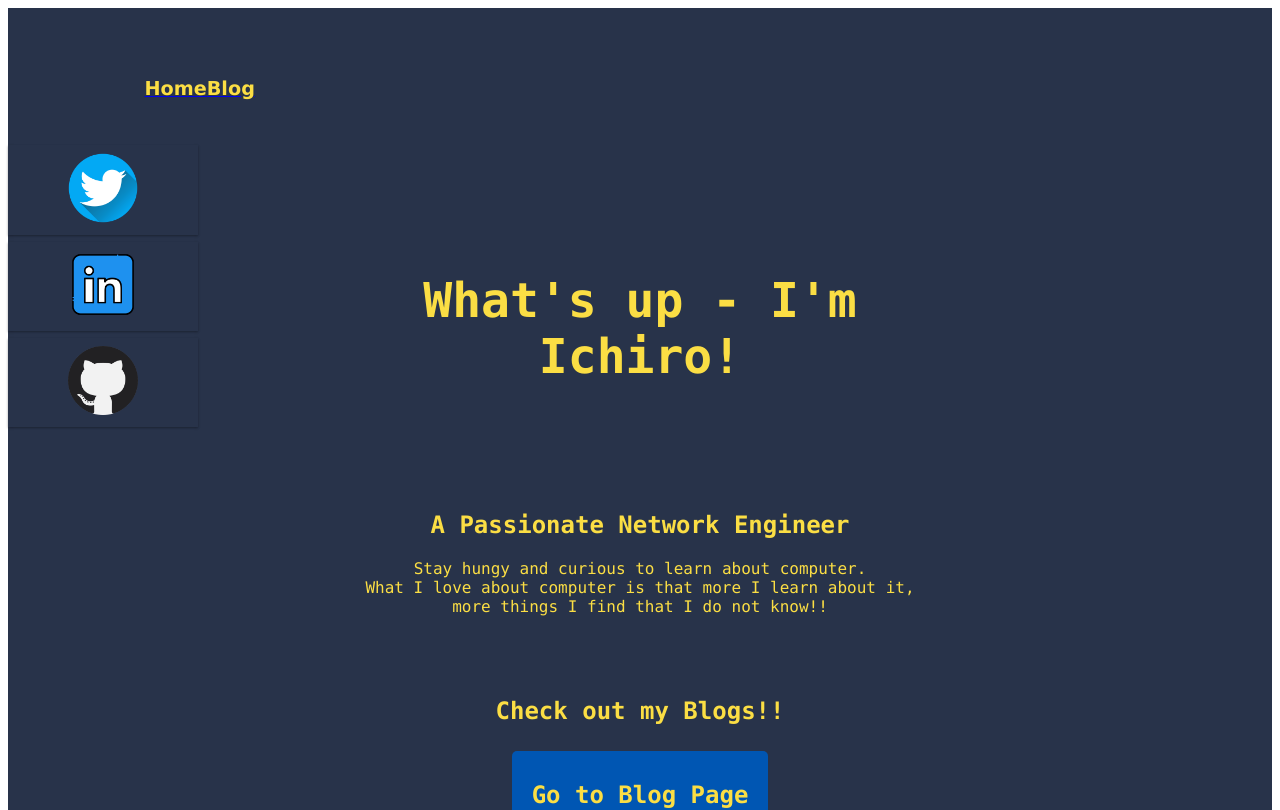
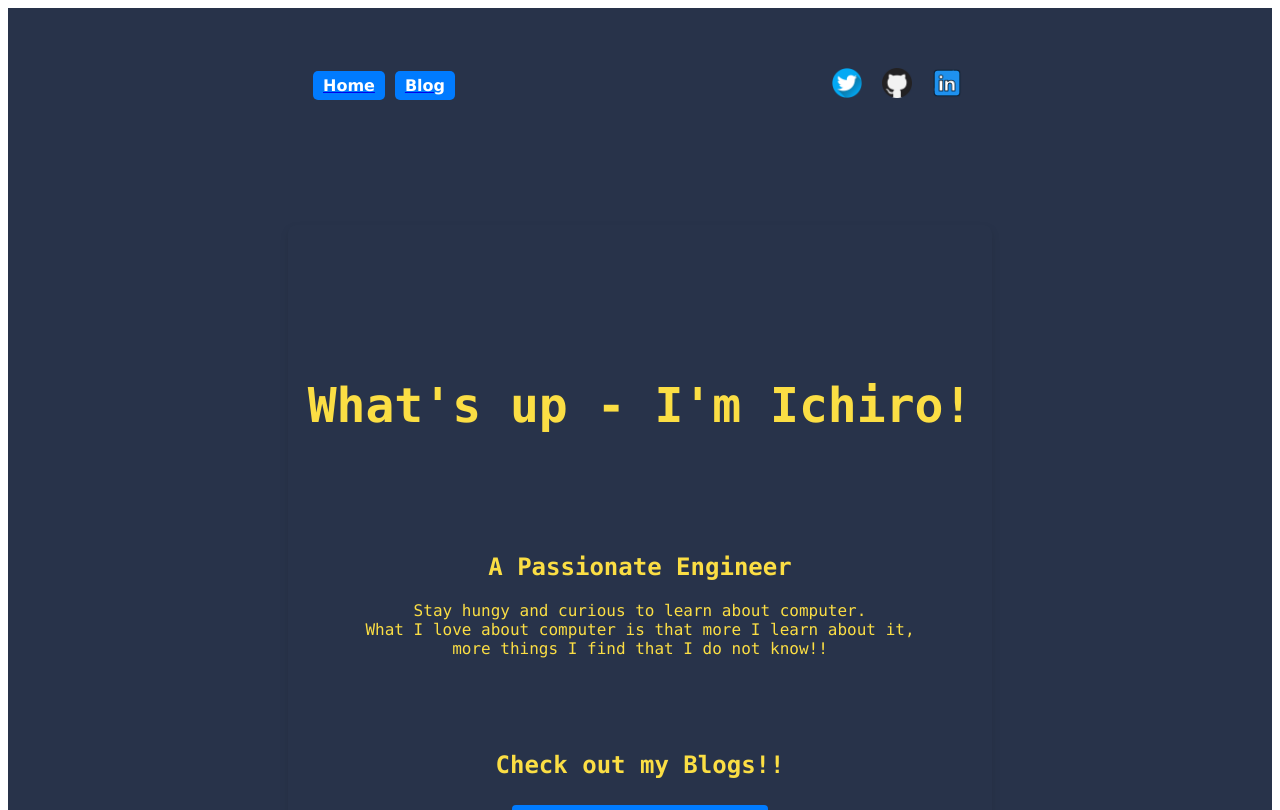
Before and after one commit to ichi-theinterface/0xashitaka-v2, a React (Create React App) app: page / in a window 1280 px wide. Shown: the top 810 px of the page. Built offline with nearby package versions, Linux system fonts and the light colour scheme.

Commit message:
styling is in progress

```diff
--- a/src/Page/App.css
+++ b/src/Page/App.css
@@ -55,10 +55,6 @@ html {
   background-color: #28334AFF;
   height: 100%;
 
-}
-
-.header {
-  padding: 1% 1% 1% 1%;
 }
 
 .footer {
@@ -146,32 +142,6 @@ html {
   padding: 3% 3% 3% 3%;
 }
 
-.HeaderButtonFrame {
-
-  width: 80%;
-  height: 40%;
-  margin-right: 10%;
-  margin-left: 10%;
-  margin-top: 2%;
-  display: flex;
-  justify-content: flex-start;
-}
-
-.HeaderButtons {
-  display: flex;
-  justify-content: space-between;
-  width: 10%;
-  height: 100%;
-  color: #FBDE44FF;
-  text-decoration-color: #FBDE44FF;
-  text-align: center;
-}
-
-.HeaderButtonText {
-  color: #FBDE44FF;
-  font-size: 120%;
-}
-
 .img-responsive {
   width: 40%;
   height: 40%;
--- /dev/null
+++ b/src/component/Header.css
@@ -0,0 +1,85 @@
+.header {
+  display: flex;
+  justify-content: space-between;
+  align-items: center;
+  padding: 50px 100px; /* Adjust padding as needed */
+  background-color: #28334AFF; /* Background color of the header */
+}
+
+/* Flex container for 8 boxes */
+.flex_container {
+  display: flex;
+  flex-grow: 1;
+  justify-content: space-between;
+}
+
+.button_group {
+  display: flex;
+  align-items: center;
+}
+
+.button_group a,
+.button_group Link {
+  margin: 0 5px; /* Space between buttons */
+}
+
+.HeaderButtonText {
+  margin: 0; /* Removes default margin from h5 elements */
+  padding: 5px 10px; /* Padding inside the button */
+  background-color: #007bff; /* Background color of the button */
+  color: white; /* Text color */
+  border: none;
+  border-radius: 5px; /* Rounded corners */
+  text-decoration: none; /* Removes underline from links */
+  font-size: 16px; /* Adjust font size as needed */
+  cursor: pointer;
+  transition: background-color 0.3s ease; /* Smooth transition for hover effect */
+}
+
+.HeaderButtonText:hover {
+  background-color: #0056b3; /* Darker shade on hover */
+}
+
+/* Styles for the image buttons (X, GitHub, LinkedIn) */
+.x_button, .github_button, .linkedin_button {
+  width: 30px; /* Adjust size as needed */
+  height: 30px;
+  object-fit: contain; /* Keeps the aspect ratio of the images */
+  margin: 0 5px;
+  cursor: pointer;
+}
+
+/* Adding hover effect for image buttons */
+.x_button:hover, .github_button:hover, .linkedin_button:hover {
+  opacity: 0.8; /* Slightly fades the image on hover */
+}
+
+@media (max-width: 3000px) {
+  .header {
+    padding: 60px 300px;
+  }
+
+  .flex_container {
+    flex-direction: column; /* Stack elements vertically on smaller screens */
+    align-items: center;
+  }
+
+  .button_group {
+    margin-bottom: 10px; /* Add space between button groups */
+  }
+}
+
+@media (max-width: 768px) {
+  .header {
+    padding: 20px 40px; /* Reduced padding for smaller screens */
+  }
+
+  .flex_container {
+    flex-direction: column; /* Stack elements vertically on smaller screens */
+    align-items: center;
+  }
+
+  .button_group {
+    margin-bottom: 10px; /* Add space between button groups */
+  }
+}
--- a/src/component/Header.js
+++ b/src/component/Header.js
@@ -1,19 +1,33 @@
 import React from 'react';
-import '../Page/App.css';
+//import '../Page/App.css';
+import './Header.css'
 import { Link } from "react-router-dom";
+
+import X from '../images/twitter.png'
+import GitHub from '../images/github.png'
+import LinkedIn from '../images/linkedin.png'
 
 const Header = () => (
     <div className="header">
-      <div className='HeaderButtonFrame'>
-        <div className='HeaderButtons'>
+        <div className='button_group'>
           <Link to="/">
                  <h5 className='HeaderButtonText'>Home</h5>
           </Link>
           <Link to="/blog">
                  <h5 className='HeaderButtonText'>Blog</h5>
           </Link>
+        </div>
+        <div className='button_group'>
+          <a href="https://twitter.com/son_of_a_byte">
+            <img src={X} alt="X" className='x_button'/>
+          </a>
+          <a href="https://github.com/ichi-theinterface">
+            <img src={GitHub} alt="GitHub" className='github_button' />
+          </a>
+          <a href="https://www.linkedin.com/in/ichiro-yamasaki-1692aa168/">
+            <img src={LinkedIn} alt="LinkedIn" className='linkedin_button'/>
+          </a>
          </div>
-       </div>
      </div>
 )
 
--- /dev/null
+++ b/src/component/Main.css
@@ -0,0 +1,55 @@
+/* Main frame styles */
+.MainFrame {
+    display: flex;
+    justify-content: center;
+    align-items: center;
+    height: 100vh;
+    background-color: #28334AFF; /* Light gray background */
+}
+
+/* Main content styles */
+.MainContent {
+    text-align: center;
+    padding: 20px;
+    background-color: #28334AFF;
+    border-radius: 8px;
+    box-shadow: 0 4px 8px rgba(0, 0, 0, 0.1); /* Add a subtle shadow */
+}
+
+/* Greetings styles */
+.Greetings {
+    color: #FBDE44FF; /* Dark gray text */
+    margin-bottom: 20px;
+}
+
+/* Specific styles for h1 and h2 inside Greetings */
+.Greetings h1, .Greetings h2 {
+    margin-bottom: 10px;
+}
+
+/* Styling for the blog button container */
+.blog-button-container {
+    text-align: center;
+    margin-top: 20px;
+}
+
+/* Blog button styles */
+.blog-button {
+    display: inline-block;
+    padding: 10px 20px;
+    background-color: #007bff; /* Blue background */
+    color: white;
+    text-decoration: none;
+    border-radius: 4px;
+    transition: background-color 0.3s ease;
+}
+
+.blog-button:hover {
+    background-color: #0056b3; /* Darker blue on hover */
+}
+
+/* Style for horizontal blank (can be adjusted as needed) */
+.horizontalblank {
+    height: 50px; /* Example height */
+    background-color: #28334AFF; /* Light gray background */
+}
--- a/src/component/Main.js
+++ b/src/component/Main.js
@@ -1,34 +1,12 @@
 import React from 'react';
-import '../Page/App.css';
-import twitter from '../images/twitter.png';
-import linkedin from '../images/linkedin.png'
-import github from '../images/github.png'
+//import '../Page/App.css';
+import './Main.css'
 
 const Main = () => (
-    <div className="row">
-      <div className="col-3 col-s-3 menu">
-        <ul>
-        <li>
-            <a href="https://twitter.com/BiteChacha" target="_blank">
-              <img className="img-responsive" src={twitter} alt="logo"/>
-	           </a>
-           </li>
-          <li>
-	        <a href="https://www.linkedin.com/in/ichiro-yamasaki-1692aa168/" target="_blank">
-            <img className="img-responsive" src={linkedin} alt="logo"/>
-	         </a>
-           </li>
-          <li>
-	        <a href="https://github.com/ichi-theinterface" rel="noreferrer" target="_blank">
-            <img className="img-responsive" src={github} alt="logo"/>
-	         </a>
-           </li>
-        </ul>
-      </div>
-
-      <div className="col-6 col-s-9 main">
+    <div className="MainFrame">
+      <div className="MainContent">
         <h1 className="Greetings NameinGreeting">What's up - I'm Ichiro!</h1>
-        <h2 className='Greetings'>A Passionate Network Engineer</h2>
+        <h2 className='Greetings'>A Passionate Engineer</h2>
         <p className='Greetings'>
           Stay hungy and curious to learn about computer.<br/>
           What I love about computer is that more I learn about it,<br/>
@@ -41,7 +19,6 @@ const Main = () => (
             <h2 className='Greetings'>Go to Blog Page</h2>
           </a>
         </div>
-
       </div>
     </div>
 )
```
